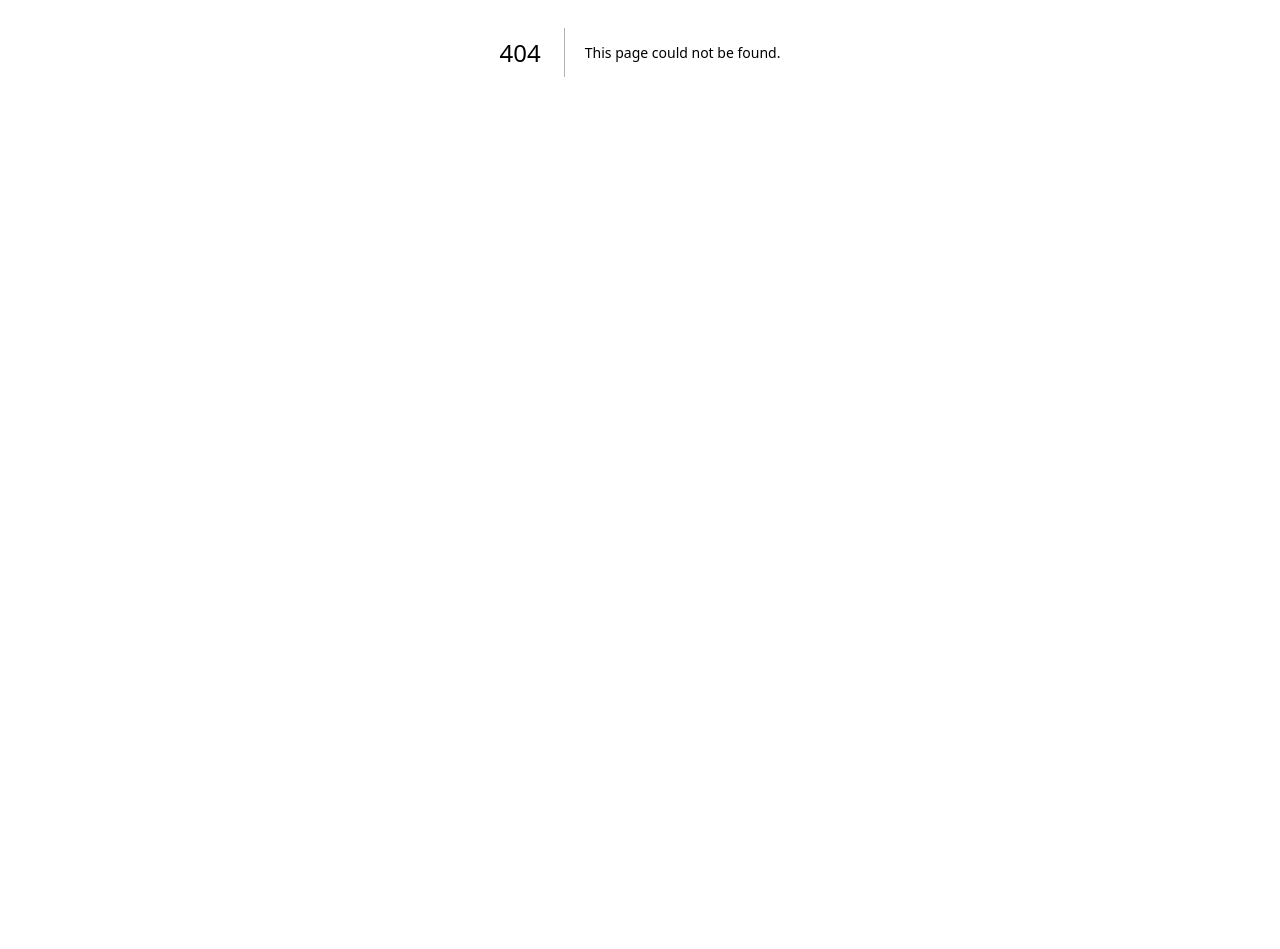
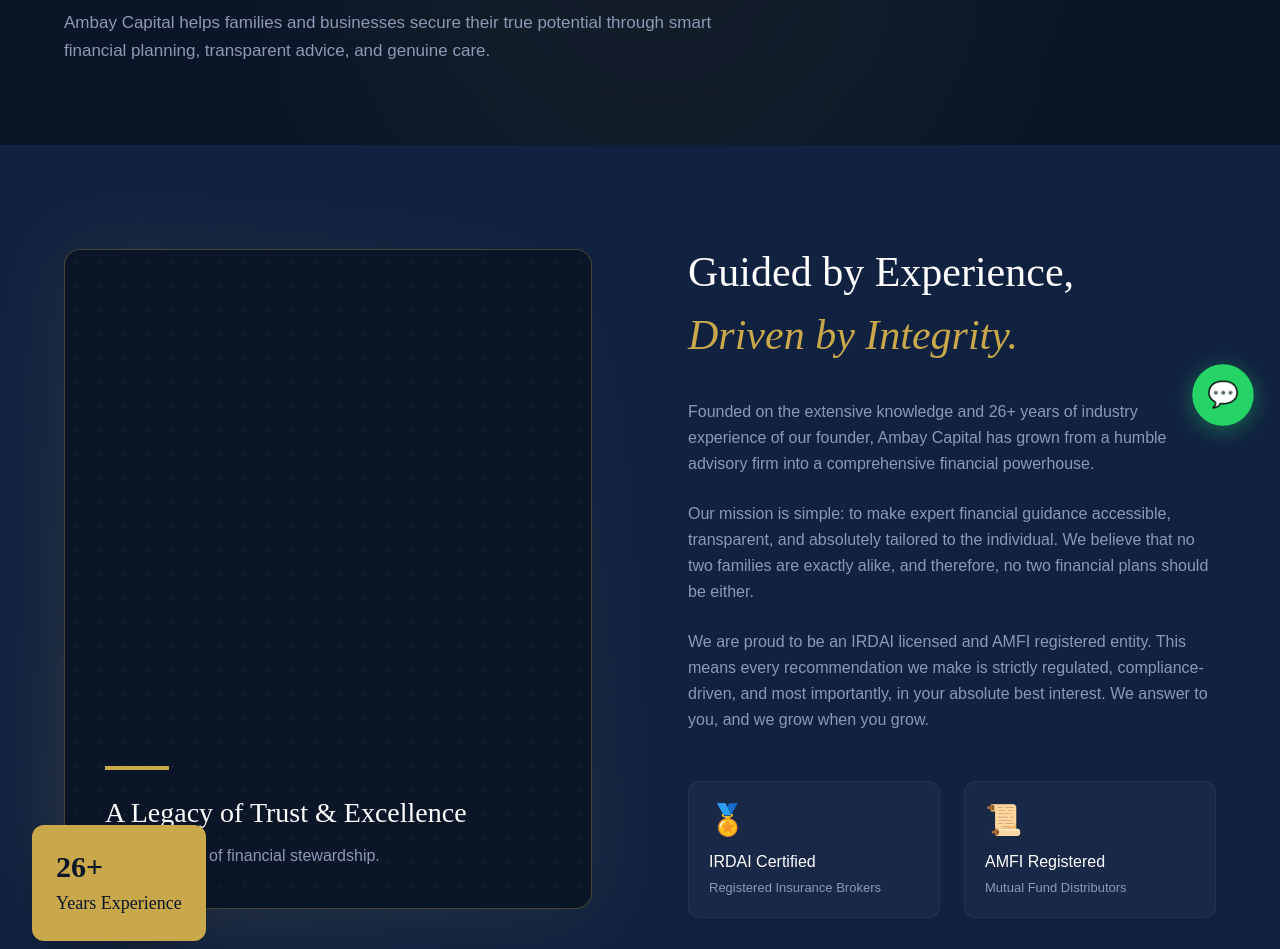
Before and after one commit to shhiivvaam/ambaycapital, a Next.js app: page /about in a window 1280 px wide. Before the commit this address had no page. Shown: the part 348-1297 px from the top of the page. Before the commit the page ends 800 px from the top, so only its background shows below. Built offline with nearby package versions, Linux system fonts and the light colour scheme.

Commit message:
adding about page

```diff
--- /dev/null
+++ b/app/about/page.tsx
@@ -0,0 +1,97 @@
+import Navbar from "@/components/Navbar";
+import Footer from "@/components/Footer";
+import WhatsAppFab from "@/components/ui/WhatsAppFab";
+import SectionTag from "@/components/ui/SectionTag";
+import Contact from "@/components/sections/Contact";
+
+export default function AboutPage() {
+  return (
+    <main className="min-h-screen bg-[#060f1e]">
+      <Navbar />
+
+      {/* Hero Section */}
+      <section className="pt-40 pb-20 px-[5%] relative overflow-hidden bg-[#0a1628]">
+        {/* Glow */}
+        <div className="absolute top-0 right-1/4 w-[600px] h-[600px] bg-[#c9a84c]/5 rounded-full blur-[120px] pointer-events-none" />
+
+        <div className="max-w-4xl relative z-10">
+          <SectionTag>Our Story</SectionTag>
+          <h1 className="font-serif text-[clamp(40px,5vw,64px)] font-normal leading-[1.1] mb-6 text-white">
+            Building Wealth, <br /> Protecting Families.
+          </h1>
+          <p className="text-[17px] text-[#8a9ab5] leading-relaxed max-w-2xl font-light">
+            Ambay Capital helps families and businesses secure their true potential through smart financial planning, transparent advice, and genuine care.
+          </p>
+        </div>
+      </section>
+
+      {/* Founder & Mission */}
+      <section className="py-24 px-[5%] bg-[#112240]">
+        <div className="grid grid-cols-1 lg:grid-cols-2 gap-16 lg:gap-24 items-center max-w-7xl mx-auto">
+          {/* Image/Visual Box */}
+          <div className="relative">
+            <div className="absolute inset-0 bg-gradient-to-tr from-[#c9a84c]/20 to-transparent rounded-2xl blur-2xl" />
+            <div className="aspect-[4/5] bg-[#0a1628] rounded-2xl border border-[rgba(201,168,76,0.3)] p-10 flex flex-col justify-end relative z-10 overflow-hidden">
+               {/* Decorative background */}
+              <div
+                className="absolute inset-0 opacity-10"
+                style={{ backgroundImage: "radial-gradient(#c9a84c 1px, transparent 1px)", backgroundSize: "24px 24px" }}
+              />
+              <div className="relative z-10">
+                <div className="w-16 h-1 bg-[#c9a84c] mb-6" />
+                <h3 className="font-serif text-[28px] text-white leading-snug mb-3">
+                  A Legacy of Trust & Excellence
+                </h3>
+                <p className="text-[#8a9ab5]">Over decades of financial stewardship.</p>
+              </div>
+            </div>
+
+            {/* Floating badge */}
+            <div className="absolute -bottom-8 -left-8 bg-[#c9a84c] text-[#0a1628] p-6 rounded-xl font-serif text-lg z-20 shadow-2xl">
+              <span className="block text-3xl font-bold mb-1">26+</span>
+              Years Experience
+            </div>
+          </div>
+
+          {/* Text Content */}
+          <div>
+            <h2 className="font-serif text-[clamp(32px,4vw,42px)] text-white mb-8">
+              Guided by Experience, <br />
+              <em className="italic text-[#c9a84c]">Driven by Integrity.</em>
+            </h2>
+            <div className="space-y-6 text-[16px] text-[#8a9ab5] leading-relaxed font-light">
+              <p>
+                Founded on the extensive knowledge and 26+ years of industry experience of our founder, Ambay Capital has grown from a humble advisory firm into a comprehensive financial powerhouse.
+              </p>
+              <p>
+                Our mission is simple: to make expert financial guidance accessible, transparent, and absolutely tailored to the individual. We believe that no two families are exactly alike, and therefore, no two financial plans should be either.
+              </p>
+              <p>
+                We are proud to be an IRDAI licensed and AMFI registered entity. This means every recommendation we make is strictly regulated, compliance-driven, and most importantly, in your absolute best interest. We answer to you, and we grow when you grow.
+              </p>
+            </div>
+
+            <div className="grid grid-cols-2 gap-6 mt-12">
+              <div className="bg-white/[0.03] border border-white/5 p-5 rounded-xl">
+                <div className="text-[#c9a84c] text-3xl mb-3">🏅</div>
+                <h4 className="text-white font-medium mb-1">IRDAI Certified</h4>
+                <p className="text-[13px] text-[#8a9ab5]">Registered Insurance Brokers</p>
+              </div>
+              <div className="bg-white/[0.03] border border-white/5 p-5 rounded-xl">
+                <div className="text-[#c9a84c] text-3xl mb-3">📜</div>
+                <h4 className="text-white font-medium mb-1">AMFI Registered</h4>
+                <p className="text-[13px] text-[#8a9ab5]">Mutual Fund Distributors</p>
+              </div>
+            </div>
+          </div>
+        </div>
+      </section>
+
+      {/* Embedded Contact Form */}
+      <Contact />
+
+      <Footer />
+      <WhatsAppFab />
+    </main>
+  );
+}
```
